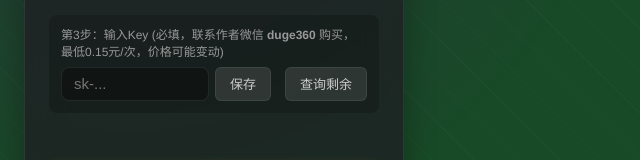
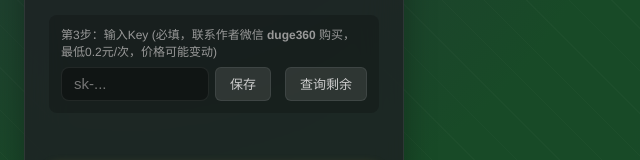
Before and after one commit to GordenSun/BananaPro, a plain HTML site: page index.html in a window 1280 px wide. Shown: the part 435-595 px from the top of the page, 0-640 px from the left. Drawn offline with Linux system fonts and the light colour scheme.

Commit message:
Update index.html

```diff
--- a/index.html
+++ b/index.html
@@ -344,7 +344,7 @@
     </div>
 
     <div class="key-section">
-      <div class="key-label">第3步：输入Key (必填，联系作者微信 <b>duge360</b> 购买，最低0.15元/次，价格可能变动)</div>
+      <div class="key-label">第3步：输入Key (必填，联系作者微信 <b>duge360</b> 购买，最低0.2元/次，价格可能变动)</div>
       <div class="key-input-row">
         <input type="text" id="userKey" placeholder="sk-..." style="height:34px;">
         <button class="btn-sm" id="saveKey">保存</button>
```
